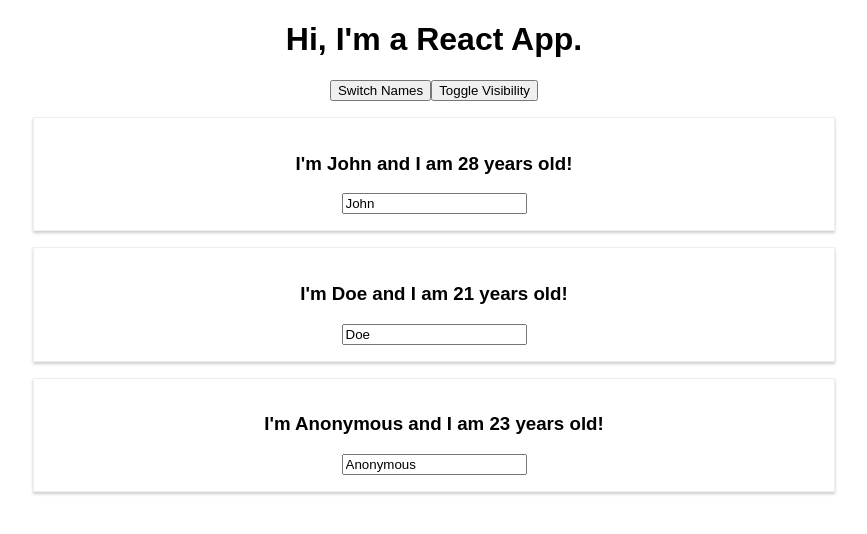
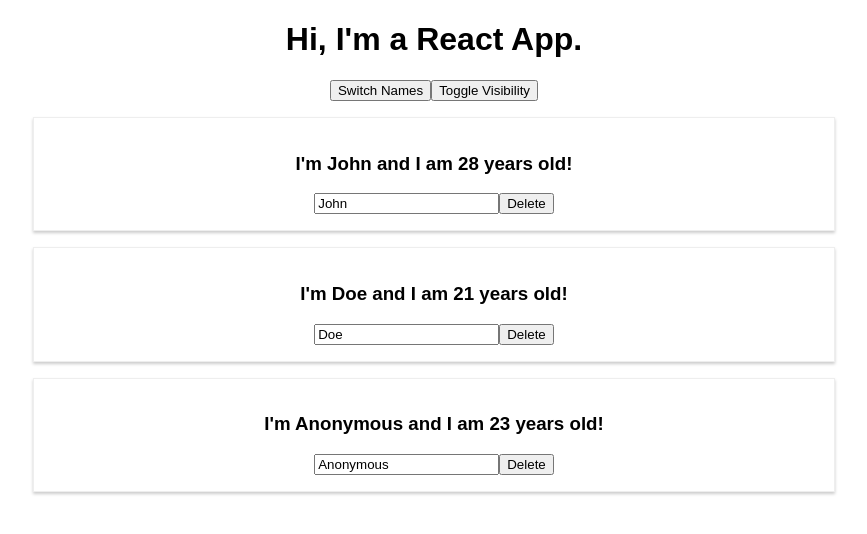
Before and after one commit to sonerpyci/my-reaction-to-react, a React (Create React App) app: page / in a window 1280 px wide. Both pictures are taken after a click on the button "Toggle Visibility". Shown: the top 534 px of the page, without its empty margins (206-1073 px from the left). Built offline with nearby package versions, Linux system fonts and the light colour scheme.

Commit message:
Usage of default Key Prop to prevent re-rendering entire dom

```diff
--- a/src/App.js
+++ b/src/App.js
@@ -5,9 +5,9 @@ import Person from './Person/Person'
 class App extends Component {
     state = {
         persons: [
-            {name:"John", age: 28},
-            {name:"Doe", age: 21},
-            {name:"Anonymous", age: 23},
+            {id:1, name:"John", age: 28},
+            {id:2, name:"Doe", age: 21},
+            {id:3, name:"Anonymous", age: 23},
         ],
         personNames : [
             "Alice", "Max", "Chandler", "Joey", "Jamie", "Bruce", "Alex", "Mahmut"
@@ -15,13 +15,18 @@ class App extends Component {
         showPersons : false
     }
 
-    switchNameHandler = (event) => {
+    switchNameHandler = (event, id) => {
         let persons = [...this.state.persons];
+        let personIndex = Math.floor(Math.random() * persons.length);
         let randomName =  this.state.personNames[Math.floor(Math.random() * this.state.personNames.length)];
         if (event && event.target)
             randomName = event.target.value;
 
-        persons[Math.floor(Math.random() * persons.length)].name = randomName
+        if (id)
+            personIndex = this.state.persons.findIndex(x => x.id === id)
+
+
+        persons[personIndex].name = randomName
 
         this.setState({
             persons:persons
@@ -41,19 +46,29 @@ class App extends Component {
         })
     }
 
+    deletePersonHandler = (index) => {
+        let persons = [...this.state.persons];
+        persons.splice(index,1)
+        this.setState({
+            persons : persons
+        })
+    }
+
     render() {
         let persons = null;
         if (this.state.showPersons) {
             persons = (
                 <div>
                     {
-                        this.state.persons.map(x =>  {
+                        this.state.persons.map((x, index) =>  {
                             return (
                                 <Person
+                                    key={x.id}
                                     name={x.name}
                                     age={x.age}
-                                    click={this.switchAgeHandler.bind(this, "customParameterIfNeeded")}
-                                    onChangeHandler={this.switchNameHandler}
+                                    click={this.switchAgeHandler}
+                                    onChangeHandler={(event) => this.switchNameHandler(event, x.id)}
+                                    deletePersonHandler={this.deletePersonHandler.bind(this, index)}
                                 />
                             )
                         })
--- a/src/Person/Person.js
+++ b/src/Person/Person.js
@@ -7,6 +7,7 @@ const person = (props) => {
             <h3 onClick={props.click}>I'm {props.name || "Anonym"} and I am {props.age || "tousands"} years old!</h3>
             <p>{props.children}</p>
             <input type={"text"} onChange={props.onChangeHandler} value={props.name}/>
+            <button onClick={props.deletePersonHandler} className={"delete-person"}>Delete</button>
         </div>
     )
 }
```
